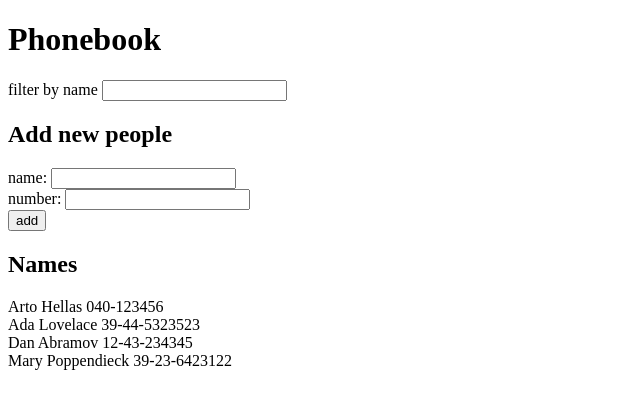
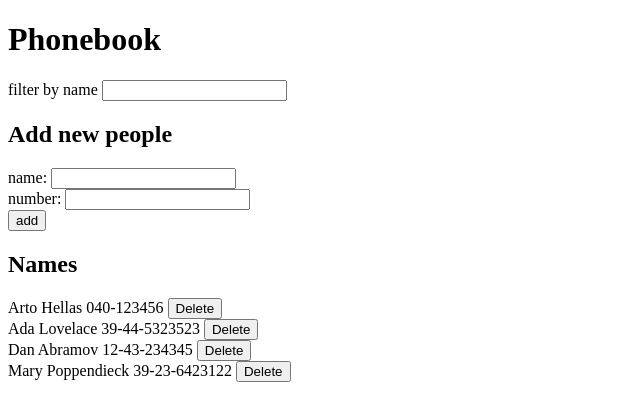
Before and after one commit to jcasben/fullStackOpen, a React (Vite) app in the folder part2/phonebook/: page / in a window 1280 px wide. Shown: the top 420 px of the page, without its empty margins (0-640 px from the left). Built offline with nearby package versions, Linux system fonts and the light colour scheme; data requests are answered from the project's data file.

Commit message:
[UPDATE]: added onDelete method to persons

```diff
--- a/part2/phonebook/src/components/Person.jsx
+++ b/part2/phonebook/src/components/Person.jsx
@@ -1,7 +1,7 @@
-const Person = ({name, number}) => {
+const Person = ({person, onDelete}) => {
     return (
         <div>
-            {name} {number}
+            {person.name} {person.number} <button onClick={() => onDelete(person.id)}>Delete</button>
         </div>
     );
 }
--- a/part2/phonebook/src/components/PersonList.jsx
+++ b/part2/phonebook/src/components/PersonList.jsx
@@ -1,10 +1,10 @@
 import Person from "./Person.jsx";
 
-const PersonList = ({persons}) => {
+const PersonList = ({persons, onDelete}) => {
     return (
         <div>
             {persons.map(person =>
-                <Person key={person.id} name={person.name} number={person.number}/>
+                <Person key={person.id} person={person} onDelete={onDelete}/>
             )}
         </div>
     );
```
